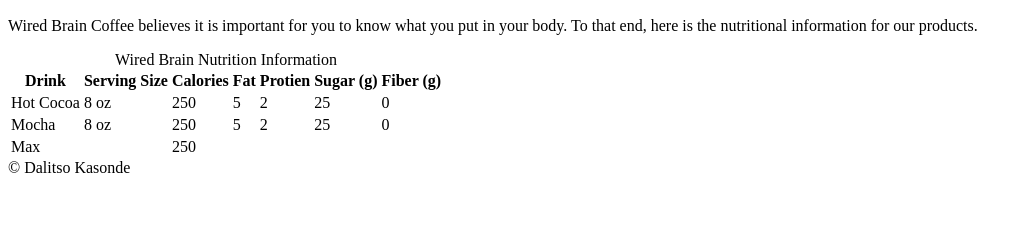
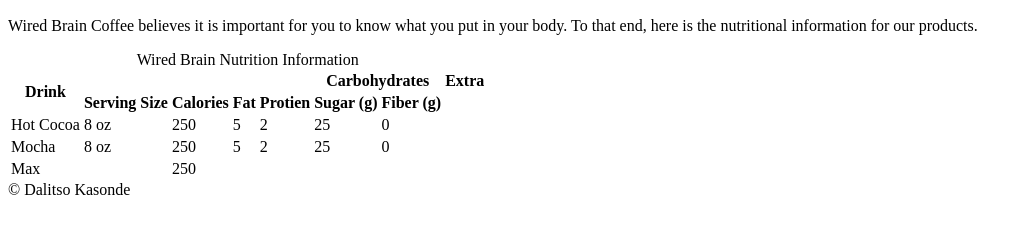
Before and after one commit to Delightfully-Nerdy/htmlFundamentals, a plain HTML site: page content/nutrition.html in a window 1280 px wide. Shown: the part 110-344 px from the top of the page, without its empty margins (0-1029 px from the left). Drawn offline with Linux system fonts and the light colour scheme.

Commit message:
add colspan

```diff
--- a/content/nutrition.html
+++ b/content/nutrition.html
@@ -25,7 +25,16 @@
             <caption>Wired Brain Nutrition Information</caption>
             <thead>
                 <tr>
-                    <th>Drink</th>
+                    <th rowspan="2">Drink</th>
+                    <th></th>
+                    <th></th>
+                    <th></th>
+                    <th></th>
+                    <th colspan="2">Carbohydrates</th>
+                    <th>Extra</th>
+                </tr>
+                <tr>
+                    <!-- <th>Drink</th> -->
                     <th>Serving Size</th>
                     <th>Calories</th>
                     <th>Fat</th>
```
